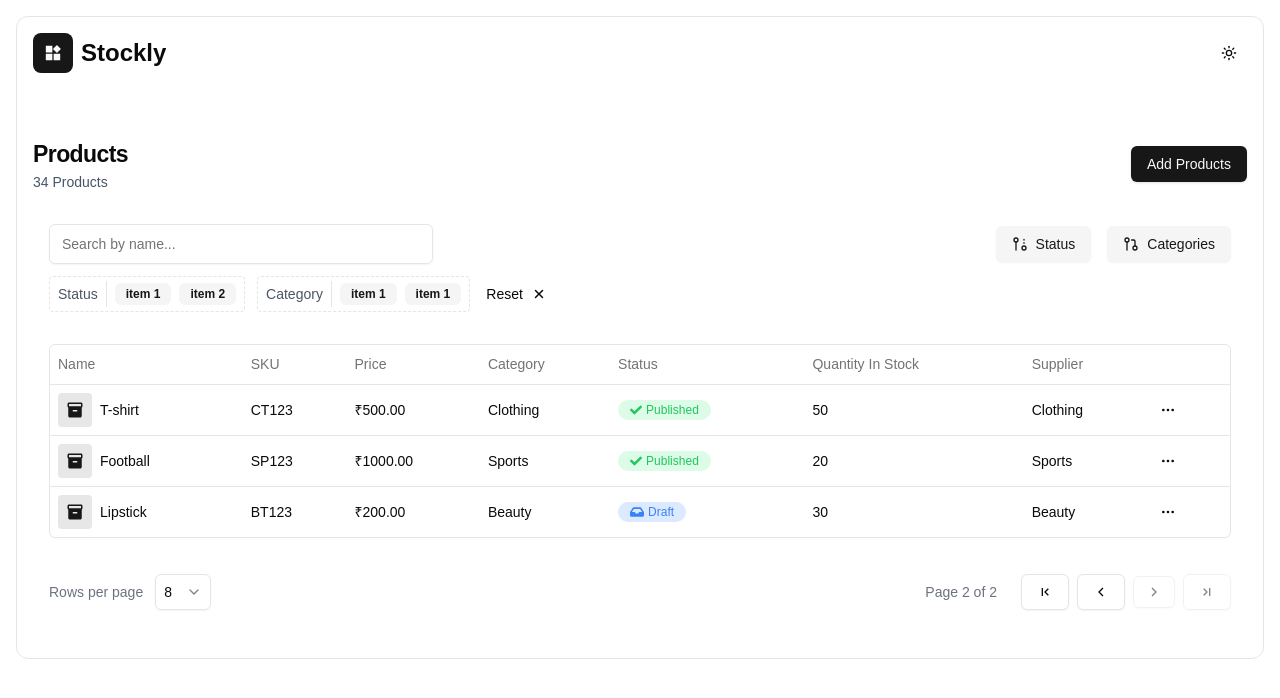
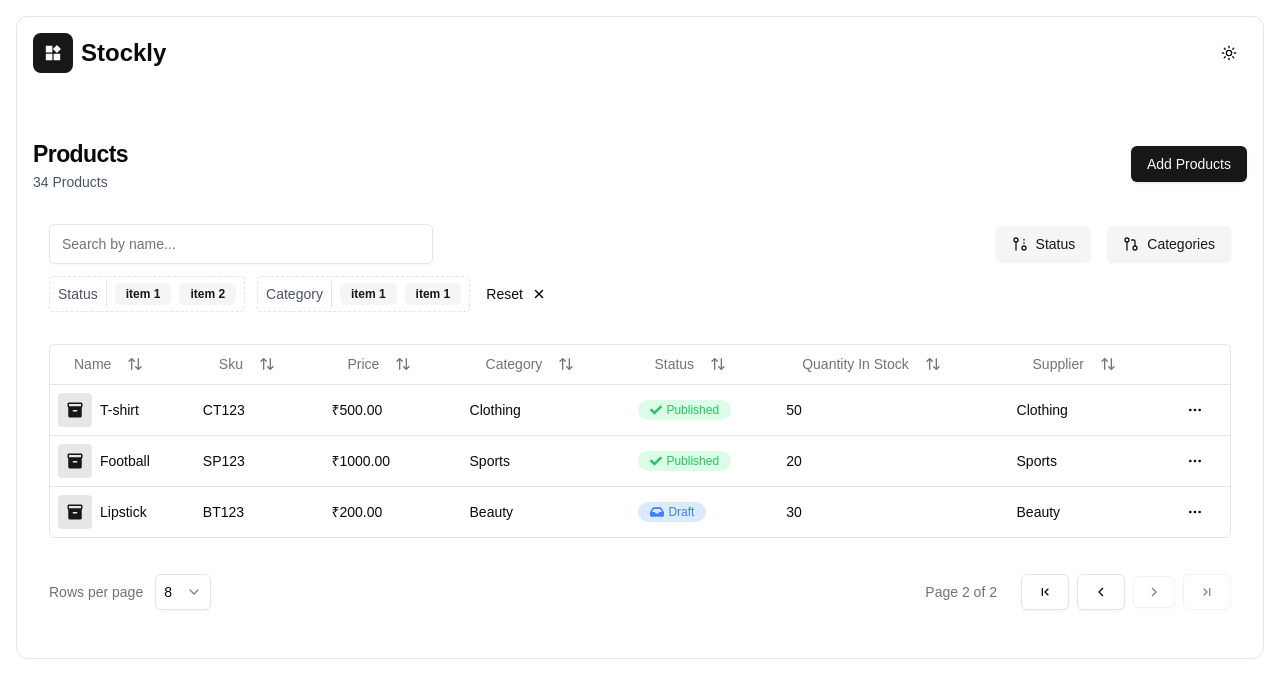
Before and after one commit to rishiVaraha/stocky, a Next.js app: page / in a window 1280 px wide. Shown: the top 698 px of the page. Built offline with nearby package versions, Linux system fonts and the light colour scheme.

Commit message:
header acs desc

```diff
--- a/app/(Components)/ProductTable/columns.tsx
+++ b/app/(Components)/ProductTable/columns.tsx
@@ -1,10 +1,21 @@
 "use client";
 
 import { IconType } from "react-icons/lib";
-import { ColumnDef } from "@tanstack/react-table";
+import { Column, ColumnDef } from "@tanstack/react-table";
 import { ReactNode } from "react";
 import { FaCheck, FaInbox } from "react-icons/fa";
 import { ProductDropdown } from "./product-dropdown";
+
+import { IoMdArrowDown, IoMdArrowUp } from "react-icons/io";
+import { ArrowUpDown } from "lucide-react";
+import {
+  DropdownMenu,
+  DropdownMenuContent,
+  DropdownMenuItem,
+  DropdownMenuTrigger,
+} from "@/components/ui/dropdown-menu";
+import { Button } from "@/components/ui/button";
+
 export type Product = {
   id: number;
   name: string;
@@ -28,10 +39,44 @@
   icon: IconType;
 };
 
+type SortableHeaderProps = {
+  column: Column<Product, unknown>;
+  lable: string;
+};
+
+const SortableHeader: React.FC<SortableHeaderProps> = ({ column, lable }) => {
+  const isSorted = column.getIsSorted();
+  const SortingIcon =
+    isSorted === "asc"
+      ? IoMdArrowDown
+      : isSorted === "desc"
+      ? IoMdArrowUp
+      : ArrowUpDown;
+  return (
+    <DropdownMenu>
+      <DropdownMenuTrigger asChild>
+        <Button variant="ghost" aria-label={`Sort by ${lable}`}>
+          {lable}
+          <SortingIcon className="ml-2 h-2 w-4" />
+        </Button>
+      </DropdownMenuTrigger>
+      <DropdownMenuContent align="start" side="bottom">
+        <DropdownMenuItem onClick={() => column.toggleSorting(true)}>
+          <IoMdArrowUp className="mr-2 h-4 w-4" />
+          Asc
+        </DropdownMenuItem>
+        <DropdownMenuItem onClick={() => column.toggleSorting(false)}>
+          <IoMdArrowDown className="mr-2 h-4 w-4" />
+          Desc
+        </DropdownMenuItem>
+      </DropdownMenuContent>
+    </DropdownMenu>
+  );
+};
+
 export const columns: ColumnDef<Product>[] = [
   {
     accessorKey: "name",
-    header: "Name",
     cell: ({ row }) => {
       const Icon = row.original.icon;
       const name = row.original.name;
@@ -44,23 +89,25 @@
         </div>
       );
     },
+    header: ({ column }) => <SortableHeader column={column} lable="Name" />,
   },
+
   {
     accessorKey: "sku",
-    header: "SKU",
+    header: ({ column }) => <SortableHeader column={column} lable="Sku" />,
   },
   {
     accessorKey: "price",
-    header: "Price",
+    header: ({ column }) => <SortableHeader column={column} lable="Price" />,
     cell: ({ getValue }) => `₹${getValue<number>().toFixed(2)}`,
   },
   {
     accessorKey: "category",
-    header: "Category",
+    header: ({ column }) => <SortableHeader column={column} lable="Category" />,
   },
   {
     accessorKey: "status",
-    header: "Status",
+    header: ({ column }) => <SortableHeader column={column} lable="Status" />,
     cell: ({ row }) => {
       const status = row.original.status;
       let colorClass;
@@ -97,11 +144,13 @@
   },
   {
     accessorKey: "quantityInStock",
-    header: "Quantity In Stock",
+    header: ({ column }) => (
+      <SortableHeader column={column} lable="Quantity In Stock" />
+    ),
   },
   {
     accessorKey: "supplier",
-    header: "Supplier",
+    header: ({ column }) => <SortableHeader column={column} lable="Supplier" />,
   },
   {
     id: "actions",
```
